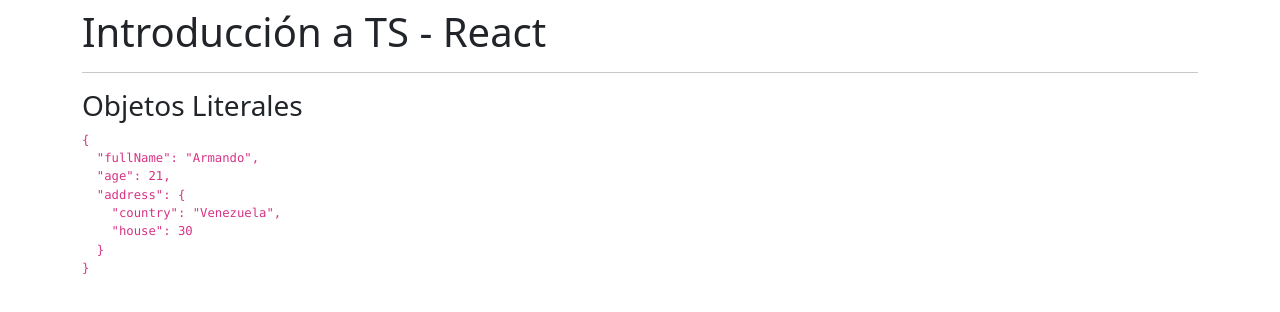
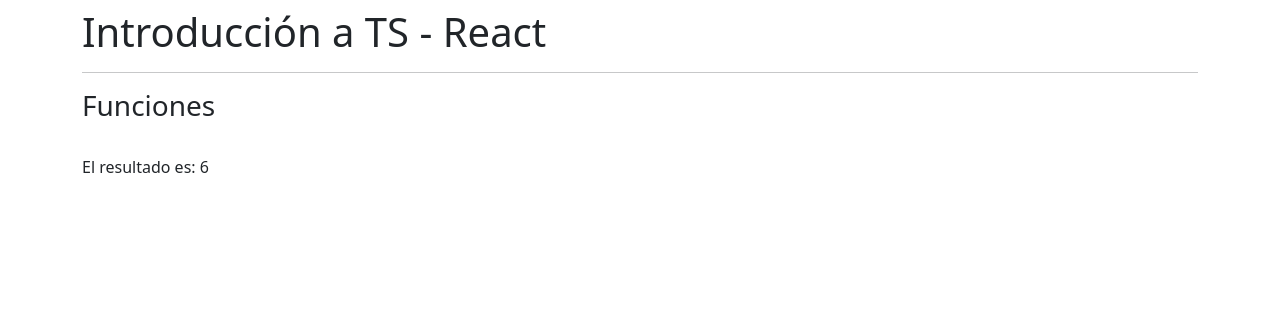
Before and after one commit to armandotechno/repaso-react-ts, a React (Create React App) app: page / in a window 1280 px wide. Shown: the top 312 px of the page. Built offline with nearby package versions, Linux system fonts and the light colour scheme.

Commit message:
Funciones, retorno y argumentos

```diff
--- a/src/App.tsx
+++ b/src/App.tsx
@@ -1,5 +1,6 @@
 // import { TiposBasicos } from './typescript/TiposBasicos';
-import { ObjetosLiterales } from "./typescript/ObjetosLiterales";
+// import { ObjetosLiterales } from "./typescript/ObjetosLiterales";
+import { Funciones } from "./typescript/Funciones";
 
 const App = () => {
   return (
@@ -7,7 +8,8 @@ const App = () => {
       <h1>Introducción a TS - React</h1>
       <hr />
       {/* <TiposBasicos /> */}
-      <ObjetosLiterales />
+      {/* <ObjetosLiterales /> */}
+      <Funciones />
     </div>
   )
 }
--- /dev/null
+++ b/src/typescript/Funciones.tsx
@@ -0,0 +1,14 @@
+export const Funciones = () => {
+
+    const sumar = ( a: number, b: number ):number => {
+        return a + b;
+    }
+
+    return (
+    <>
+        <h3>Funciones</h3>
+        <br />
+        <span>El resultado es: { sumar(2,4) }</span>
+    </>
+  )
+}
```
